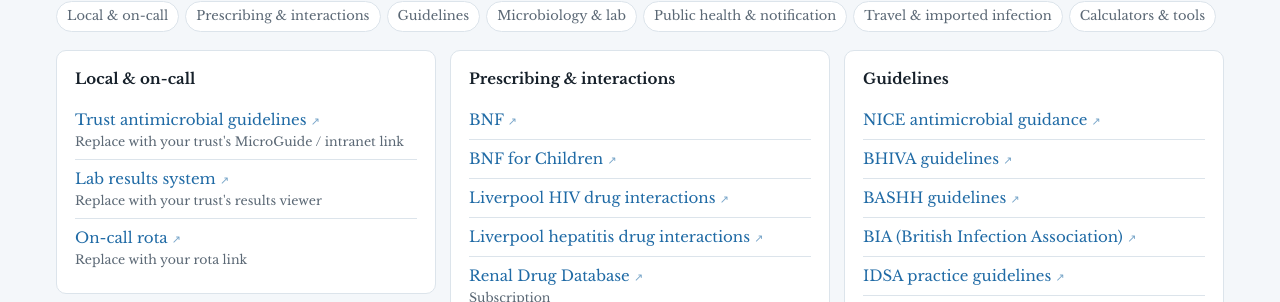
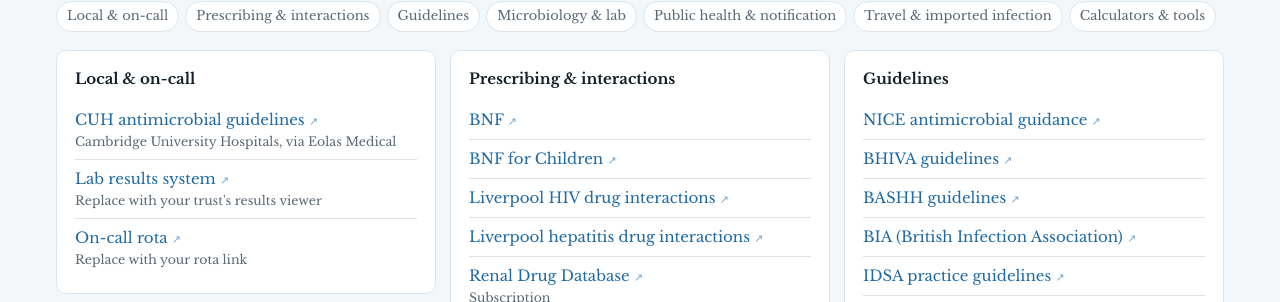
Before and after one commit to bucklesthomas/Micro.Cam, a Jekyll site: the page built from index.html, in a window 1280 px wide and 1138 px high. Shown: the part 139-441 px from the top of the window. Built offline with Jekyll 4.4.1, drawn with Linux system fonts in a browser that asks for light colours.

Commit message:
Add CUH antimicrobial guidelines link (Eolas)
Co-Authored-By: Claude Opus 5.5 <noreply@anthropic.com>
Claude-Session: https://claude.ai/code/session_014umjqCS9d4umYuNKooKA4U

```diff
--- a/_data/links.yml
+++ b/_data/links.yml
@@ -7,10 +7,10 @@
 
 - category: Local & on-call
   links:
-    - name: Trust antimicrobial guidelines
-      url: "https://example.org/replace-me"
-      note: Replace with your trust's MicroGuide / intranet link
-      tags: local empirical antibiotics
+    - name: CUH antimicrobial guidelines
+      url: "https://app.eolasmedical.com/organisation/Cambridge%20University%20Hospitals%20NHS%20Foundation%20Trust"
+      note: Cambridge University Hospitals, via Eolas Medical
+      tags: local trust cuh addenbrookes cambridge empirical antibiotics microguide eolas
     - name: Lab results system
       url: "https://example.org/replace-me"
       note: Replace with your trust's results viewer
```
